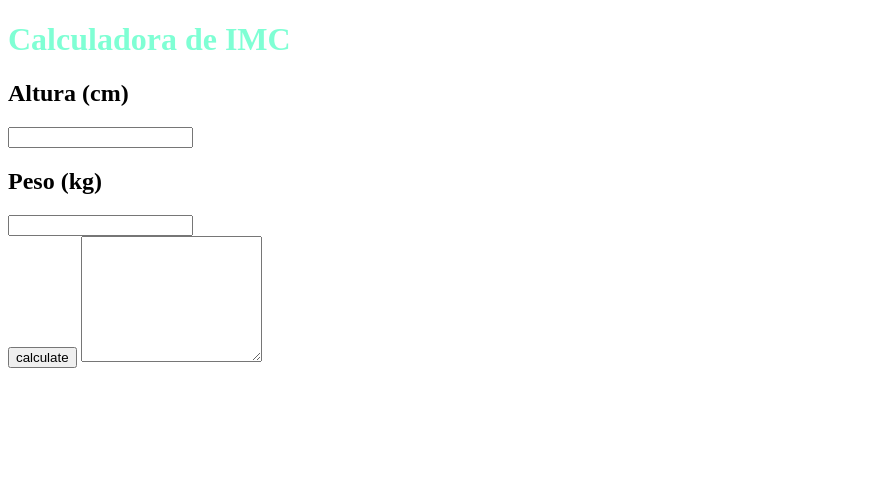
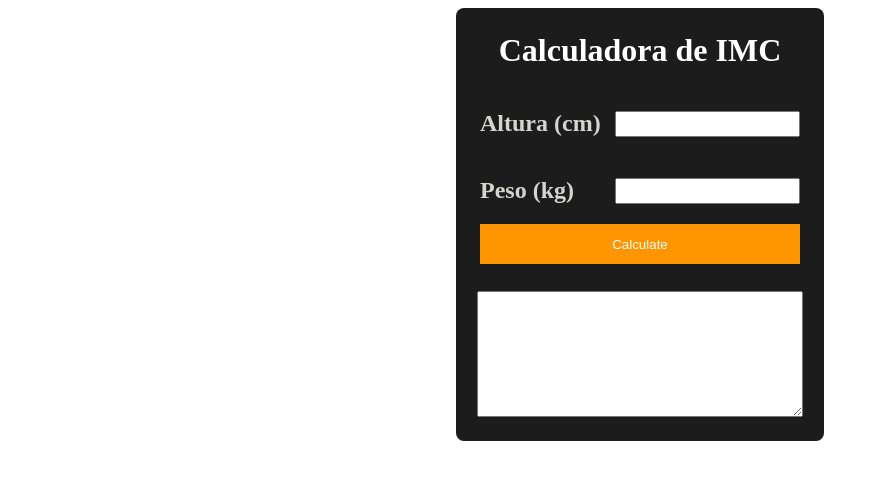
Before and after one commit to thiaagocossta/Calculator, a plain HTML site: page index.html in a window 1280 px wide. Shown: the whole page, without its empty margins (0-879 px from the left). Drawn offline with Linux system fonts and the light colour scheme.

Commit message:
Finalizado

```diff
--- a/index.html
+++ b/index.html
@@ -1,5 +1,5 @@
 <!DOCTYPE html>
-<html lang="pt-br">
+<html lang="en">
 <head>
     <meta charset="UTF-8">
     <meta http-equiv="X-UA-Compatible" content="IE=edge">
@@ -19,10 +19,10 @@
                 <h2>Peso (kg)</h2>
                 <input id="weight" type="number">
             </div>
-            <button>calculate</button>
+            <button onclick="calculate()">Calculate</button>
             <textarea name="" id="textArea" rows="8"></textarea>
         </div>
     </div>
-
+    <script src="script.js"></script>
 </body>
 </html>
--- /dev/null
+++ b/script.js
@@ -0,0 +1,19 @@
+function calculate(){var height = document.getElementById("height").value / 100;
+    var weight = document.getElementById("weight").value;
+
+    var imc = weight / height ** 2;
+    var text=""
+
+    if(imc < 18.5){
+        text="Você está magro"
+    } else if(imc < 24.9){
+        text="Você está no peso ideal"
+    } else if(imc < 29.9){
+        text="Você está acima do peso"
+    } else if(imc < 39.9){
+        text="Você está com obesidade"
+    } else if(imc > 39.9){
+        text="Você esta com obesidade mórbida"
+    }
+    document.getElementById("textArea").innerText=text
+}
--- a/style.css
+++ b/style.css
@@ -1,3 +1,51 @@
+.area{
+    display: flex;
+    justify-content: center;
+}
+
+.container{
+    background-color: #1c1c1c;
+    display: inline-flex;
+    padding: 1.5em;
+    border-radius: 0.5em;
+    flex-direction: column;
+    align-items: center;
+    width: 20em;
+}
+
 h1{
-    color: aquamarine;
+    margin-block-start: 0em;
+    color: white;
 }
+
+.inputArea{
+    width: 100%;
+    display: flex;
+    align-items: center;
+    justify-content: space-between;
+}
+
+h2{
+    color: #d4d4d2;
+}
+
+input{
+    height: 1.5em;
+}
+
+button{
+    height: 3em;
+    width: 100%;
+    background-color: #ff9500;
+    border: none;
+    color: white;
+}
+
+button:hover{
+    cursor: pointer;
+}
+
+textarea{
+    width: 100%;
+    margin-top: 2em;
+}
```
